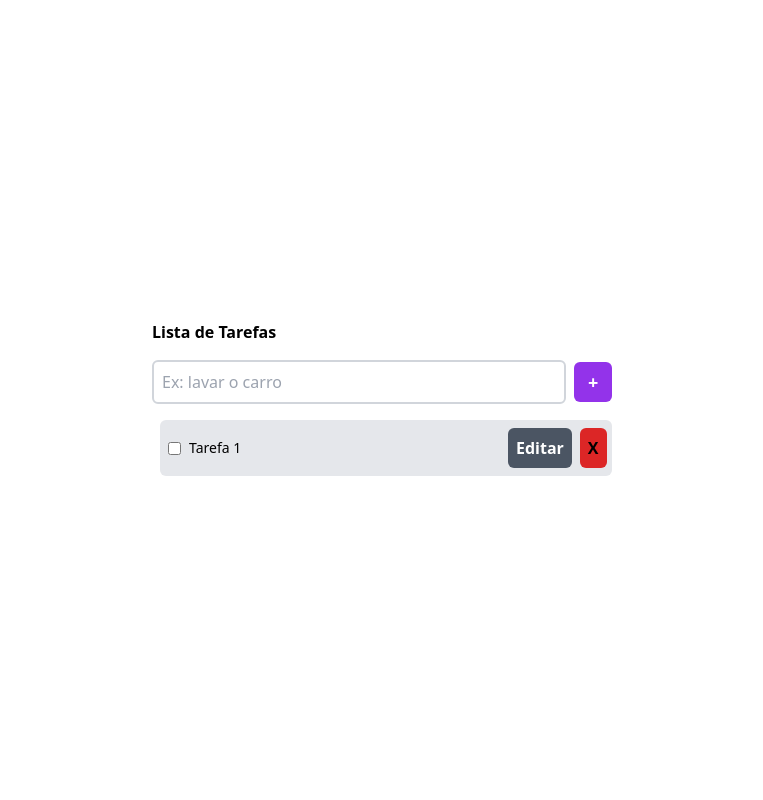
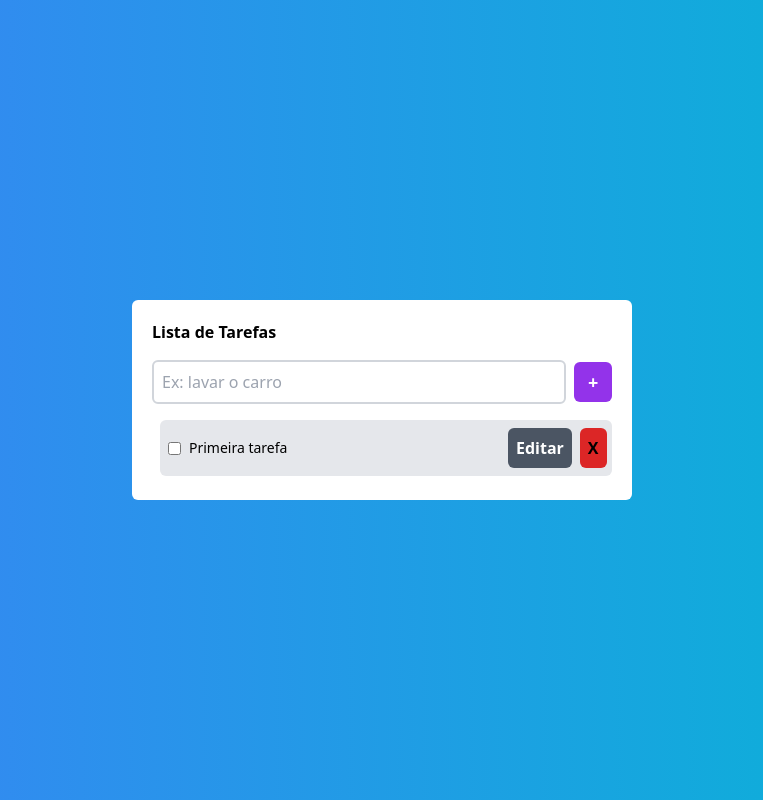
Before and after one commit to IsabelleFNRC/todo, a Vue app: page / in a window 1280 px wide. Shown: the whole page, without its empty margins (258-1021 px from the left). Built offline with nearby package versions, Linux system fonts and the light colour scheme; data requests are answered from the project's data file.

Commit message:
ajustes de json-server

```diff
--- /dev/null
+++ b/db.json
@@ -0,0 +1,9 @@
+{
+  "tarefas": [
+    {
+      "id": 1,
+      "descricao": "Primeira tarefa",
+      "status": false
+    }
+  ]
+}
--- a/package.json
+++ b/package.json
@@ -8,6 +8,7 @@
     "preview": "vite preview",
     "test:unit": "vitest",
     "lint": "eslint . --ext .vue,.js,.jsx,.cjs,.mjs --fix --ignore-path .gitignore",
+    "server": "npx json-server --watch db.json",
     "format": "prettier --write src/"
   },
   "dependencies": {
--- a/src/components/Lista/Lista.vue
+++ b/src/components/Lista/Lista.vue
@@ -10,6 +10,7 @@ export default {
   },
   setup() {
     const store = useTarefasStore();
+
     const { tarefas } = storeToRefs(store);
     return {
       tarefas
--- a/src/stores/tarefas.js
+++ b/src/stores/tarefas.js
@@ -2,38 +2,114 @@ import { defineStore } from 'pinia'
 
 export const useTarefasStore = defineStore('tarefas', {
   state: () => ({
-    tarefas: [
-      {
-        id: 0,
-        descricao: 'Tarefa 1',
-        status: 0
-      }
-    ]
+    tarefas: []
   }),
   actions: {
-    adicionarTarefa(descricaoTarefa) {
+    async obtemTarefas() {
+      const opcoes = {
+        method: 'GET',
+        headers: {
+          'Content-Type': 'application/json'
+        }
+      }
+
+      fetch('http://localhost:3000/tarefas', opcoes)
+        .then((response) => response.json())
+        .then((data) => {
+          this.tarefas = data
+        })
+    },
+    async adicionarTarefa(descricaoTarefa) {
+      try {
         const novaTarefa = {
           id: this.tarefas.length,
           descricao: descricaoTarefa,
           status: 0
         }
 
+        const opcoes = {
+          method: 'POST',
+          headers: {
+            'Content-Type': 'application/json'
+          },
+          body: JSON.stringify(novaTarefa)
+        }
+
+        fetch('http://localhost:3000/tarefas', opcoes)
+          .then((response) => response.json())
+          .then((data) => {
+            console.log(data)
+          })
+
         this.tarefas.push(novaTarefa)
+      } catch (error) {
+        console.log('erro')
+      }
     },
-    editarTarefa(id, novaDescricao) {
+    async editarTarefa(id, novaDescricao) {
+      try {
         let tarefa = this.tarefas.find((tarefa) => tarefa.id === id)
         if (tarefa) {
           tarefa.descricao = novaDescricao
+
+          const opcoes = {
+            method: 'PATCH',
+            headers: {
+              'Content-Type': 'application/json'
+            },
+            body: JSON.stringify({ descricao: novaDescricao })
           }
+
+          fetch('http://localhost:3000/tarefas/' + id, opcoes)
+            .then((response) => response.json())
+            .then((data) => {
+              console.log(data)
+            })
+        }
+      } catch (error) {}
     },
-    removerTarefa(id) {
+    async removerTarefa(id) {
+      try {
         this.tarefas = this.tarefas.filter((tarefa) => tarefa.id !== id)
+        const opcoes = {
+          method: 'DELETE',
+          headers: {
+            'Content-Type': 'application/json'
+          }
+        }
+
+        fetch('http://localhost:3000/tarefas/' + id, opcoes)
+          .then((response) => response.json())
+          .then((data) => {
+            console.log(data)
+          })
+      } catch (error) {
+        console.log(error)
+      }
     },
     alterarStatusTarefa(id) {
       const tarefa = this.tarefas.find((item) => item.id === id)
       if (tarefa) {
         tarefa.status = !tarefa.status
+        const opcoes = {
+          method: 'PATCH',
+          headers: {
+            'Content-Type': 'application/json'
+          },
+          body: JSON.stringify({ status: !tarefa.status })
         }
+
+        fetch('http://localhost:3000/tarefas/' + id, opcoes)
+          .then((response) => response.json())
+          .then((data) => {
+            console.log(data)
+          })
+      }
+    }
+  },
+  getters: {
+    useTarefasStore(state) {
+      return state.tarefas
     }
   },
   persist: {
--- a/src/views/HomeView.vue
+++ b/src/views/HomeView.vue
@@ -7,6 +7,14 @@ import Lista from '../components/Lista/Lista.vue';
 export default {
   components: {
     Lista
+  },
+  async created() {
+    try {
+      const store = useTarefasStore();
+      await store.obtemTarefas();
+    } catch (error) {
+        console.log(error);
+    }
   },
   setup() {
     const descricaoTarefa = ref('');
@@ -27,7 +35,7 @@ export default {
 </script>
 <template>
   <div
-  class="flex w-full h-screen items-center justify-center"
+  class="flex w-full h-screen items-center justify-center bg-gradient-to-l from-cyan-500 to-blue-500"
 >
   <div class="p-5 bg-white rounded-md text-black w-500">
     <h1 class="font-bold mb-4">Lista de Tarefas</h1>
```
Also changed, not shown: 1 other file (tests, documents, lock files or other folders). Lines whose indentation alone changed are shown as unchanged.
